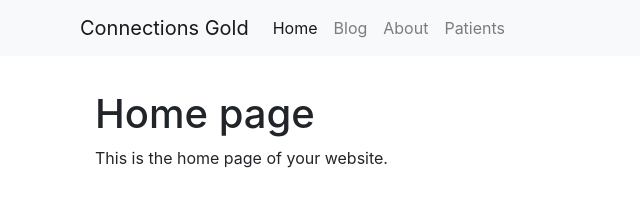
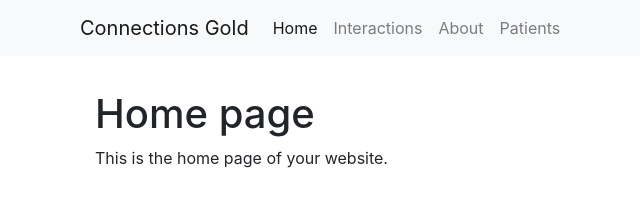
Before and after one commit to yankelahiany/flintlock, a Jekyll site: the page built from index.md, in a window 1280 px wide. Shown: the top 211 px of the page, without its empty margins (5-645 px from the left). Built offline with Jekyll 4.4.1, drawn with Linux system fonts in a browser that asks for light colours; a script that is not in the unit is left out.

Commit message:
Blog name change to Interactions

```diff
--- a/_includes/nav-bar.html
+++ b/_includes/nav-bar.html
@@ -13,7 +13,7 @@
                     <a class="nav-link" href="{{ site.baseurl }}/">Home</a>
                 </li>
                 <li class="nav-item{% if page.blog %} active{% endif %}">
-                    <a class="nav-link" href="{{ site.baseurl }}/blog">Blog</a>
+                    <a class="nav-link" href="{{ site.baseurl }}/blog">Interactions</a>
                 </li>
                 <li class="nav-item{% if page.title == "About" %} active{% endif %}">
                     <a class="nav-link" href="{{ site.baseurl }}/about">About</a>
```
